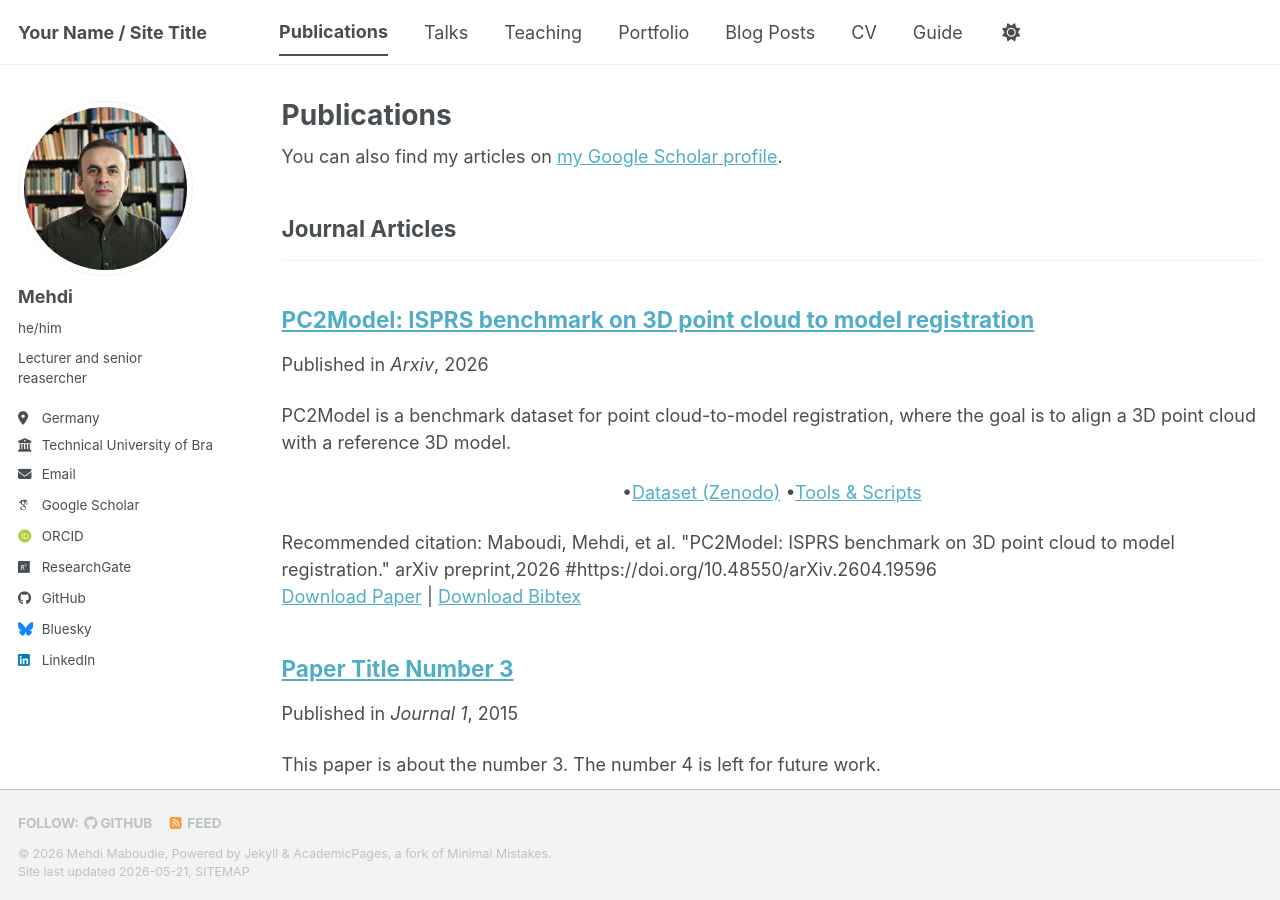
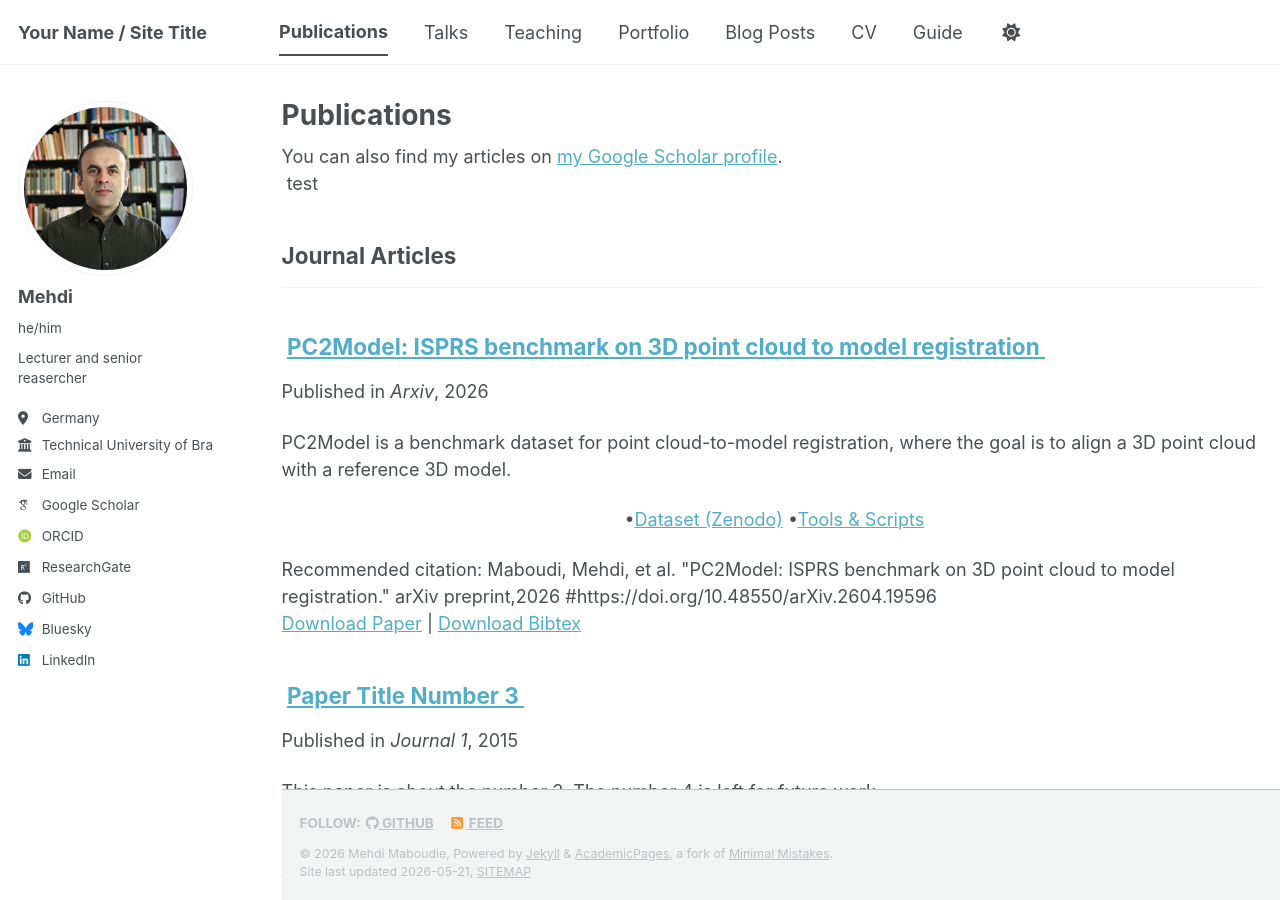
Before and after one commit to MehdiMaboudi/mehdimaboudi.github.io, a Jekyll site: the page built from _pages/publications.html, in a window 1280 px wide and 900 px high. Built offline with Jekyll 4.4.1, drawn with Linux system fonts in a browser that asks for light colours; some web fonts are replaced; a script bundle is joined from its source files by our own code; library files that are not in the unit come from our copies.

Commit message:
test added to publications

```diff
--- a/_pages/publications.html
+++ b/_pages/publications.html
@@ -8,9 +8,9 @@ author_profile: true
 {% if site.author.googlescholar %}
   <div class="wordwrap">You can also find my articles on <a href="{{https://scholar.google.com/citations?user=PDmdJVYAAAAJ&hl=en}}">my Google Scholar profile</a>.</div>
 {% endif %}
-
+<div class="wordwrap"> test
 {% include base_path %}
-
+<div
 <!-- New style rendering if publication categories are defined -->
 {% if site.publication_category %}
   {% for category in site.publication_category  %}
```
